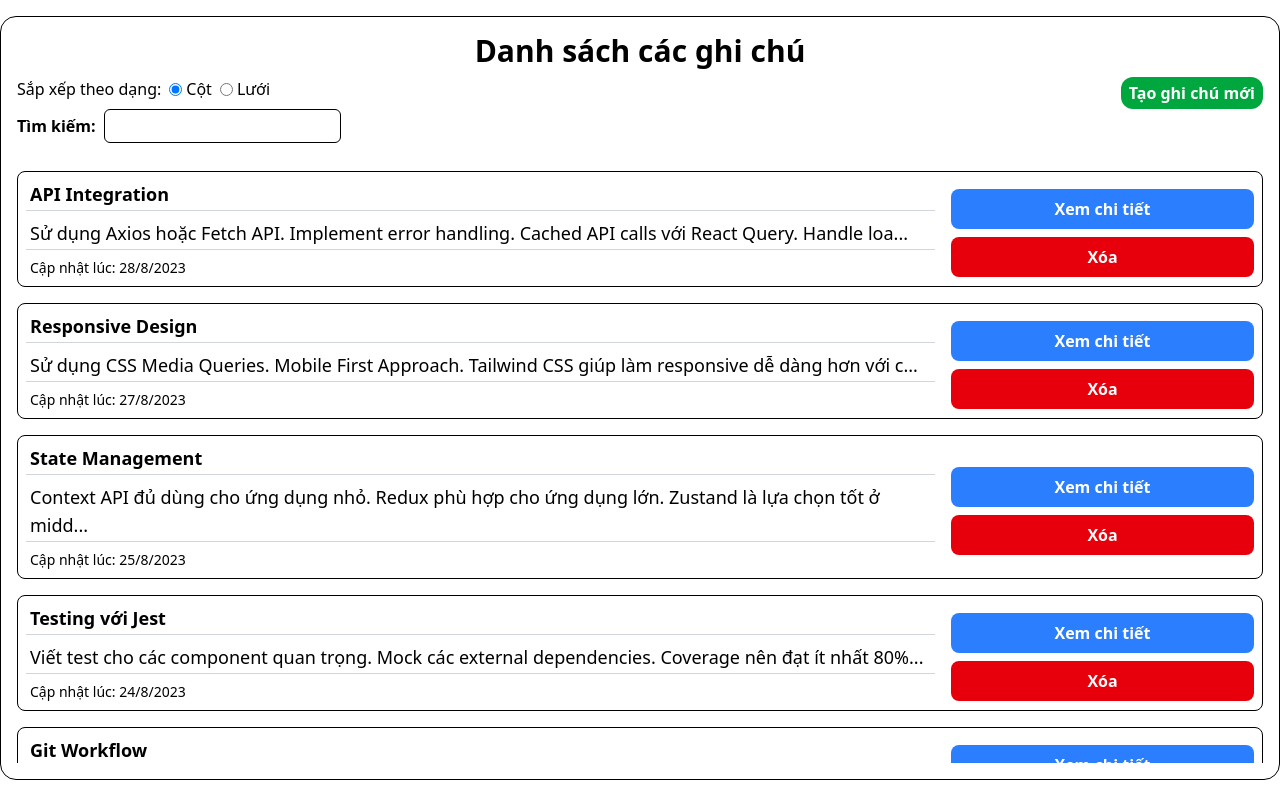
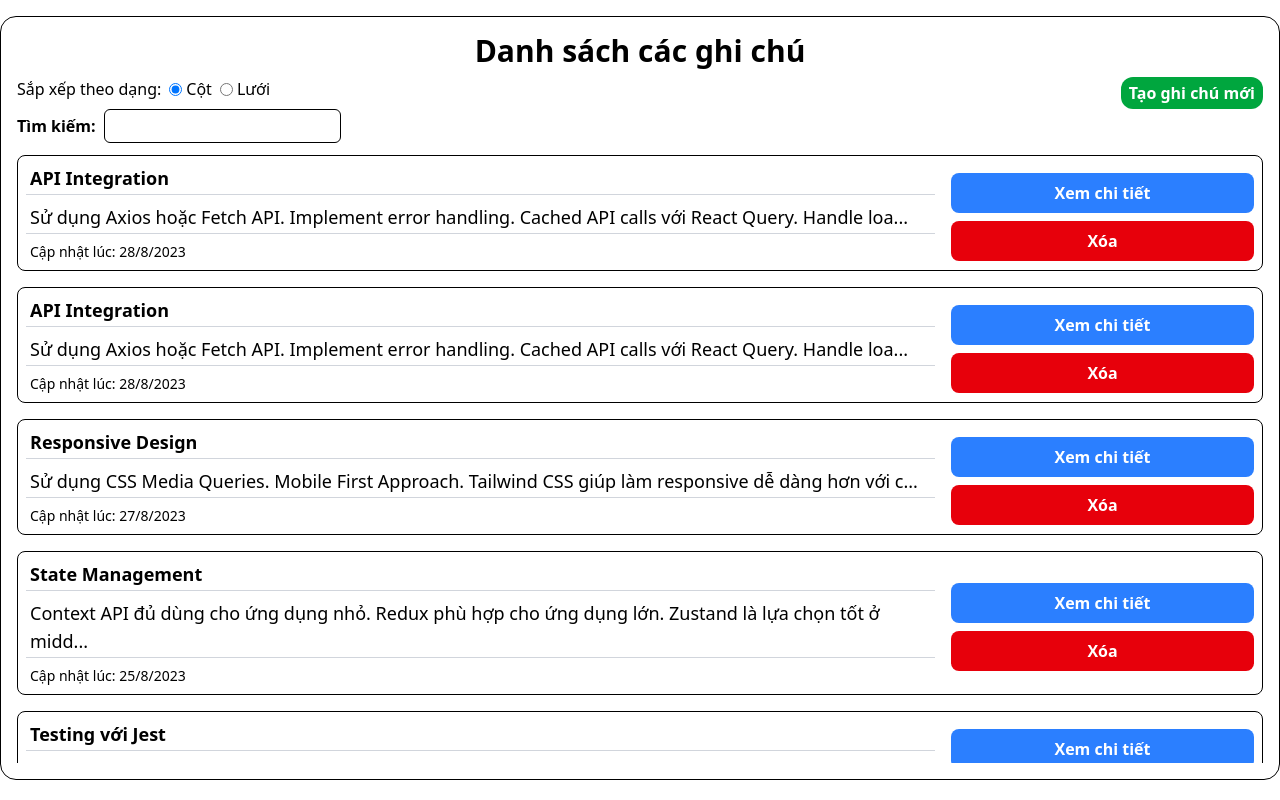
Before and after one commit to ngthcuong/Note-app, a React (Vite) app: page / in a window 1280 px wide. Built offline with nearby package versions, Linux system fonts and the light colour scheme.

Commit message:
feat: add classnames package and implement layout options in NoteCard and HomePage components

```diff
--- a/package.json
+++ b/package.json
@@ -13,6 +13,7 @@
     "@hookform/resolvers": "^5.2.1",
     "@reduxjs/toolkit": "^2.8.2",
     "@tailwindcss/vite": "^4.1.12",
+    "classnames": "^2.5.1",
     "react": "^19.1.1",
     "react-dom": "^19.1.1",
     "react-hook-form": "^7.62.0",
--- a/src/assets/mockPost.tsx
+++ b/src/assets/mockPost.tsx
@@ -73,4 +73,12 @@ export const mockPost: Note[] = [
     createdAt: new Date('2023-08-28'),
     updatedAt: new Date('2023-08-28'),
   },
+  {
+    id: '10',
+    title: 'API Integration',
+    content:
+      'Sử dụng Axios hoặc Fetch API. Implement error handling. Cached API calls với React Query. Handle loading và error states.',
+    createdAt: new Date('2023-08-28'),
+    updatedAt: new Date('2023-08-28'),
+  },
 ];
--- a/src/components/NoteCard.tsx
+++ b/src/components/NoteCard.tsx
@@ -1,11 +1,13 @@
 import type React from 'react';
 import type { Note } from '../interfaces/Note';
 import HighlightText from './HighlightText';
+import classNames from 'classnames';
 
 interface NoteCardProps extends Note {
   viewNote: (id: string) => void;
   deleteNote: (id: string) => void;
   searchKeyword?: string;
+  layout?: string;
 }
 
 // Destructuring
@@ -16,6 +18,7 @@ const NoteCard: React.FC<NoteCardProps> = ({
   updatedAt,
   viewNote,
   deleteNote,
+  layout = 'column',
   searchKeyword = '',
 }) => {
   // Giới hạn hiển thị nếu tiêu đề hoặc nội dung quá dài
@@ -28,7 +31,15 @@ const NoteCard: React.FC<NoteCardProps> = ({
     title.length > maxLength ? title.substring(0, maxLength) + '...' : title;
 
   return (
-    <div className='my-4 flex flex-col justify-between rounded-lg border p-2 sm:flex-row'>
+    <div
+      className={classNames(
+        'flex flex-col justify-between rounded-lg border p-2 sm:flex-row',
+        {
+          'md:flex-col': layout === 'grid',
+          'md:flex-row': layout === 'column',
+        }
+      )}
+    >
       {/* Nội dung chính của ghi chú */}
       <div className='mr-4 flex-3'>
         <div className='border-b-1 border-gray-300 pb-0.5 pl-1 font-bold sm:text-lg'>
@@ -47,7 +58,13 @@ const NoteCard: React.FC<NoteCardProps> = ({
       </div>
 
       {/* Các nút hành động */}
-      <div className='mt-2 flex flex-1 flex-row items-center justify-center gap-2 sm:flex-col'>
+      <div
+        className={classNames('mt-2 flex gap-2', {
+          'flex-1 flex-row items-center justify-center sm:flex-col':
+            layout === 'column',
+          'flex-col sm:flex-col md:flex-col': layout === 'grid',
+        })}
+      >
         <button
           type='button'
           className='max-h-fit w-full grow-1 cursor-pointer rounded-lg bg-blue-500 py-0.5 font-semibold text-white sm:py-2'
--- a/src/pages/HomePage.tsx
+++ b/src/pages/HomePage.tsx
@@ -4,6 +4,7 @@ import { useNavigate } from 'react-router-dom';
 import { useNotes } from '../contexts/NotesContext';
 import { useEffect, useState } from 'react';
 import type { Note } from '../interfaces/Note';
+import classNames from 'classnames';
 
 const HomePage: React.FC = () => {
   const navigate = useNavigate();
@@ -22,6 +23,8 @@ const HomePage: React.FC = () => {
 
   const [keyword, setKeyword] = useState<string>('');
   const [filteredNotes, setFilteredNotes] = useState<Note[]>(notes);
+  const [layout, setLayout] = useState<string>('column');
+  console.log(layout);
 
   const handleViewNote = (id: string) => {
     navigate(`/view-note/${id}`);
@@ -72,11 +75,18 @@ const HomePage: React.FC = () => {
                   id='column'
                   name='viewType'
                   defaultChecked
+                  onClick={() => setLayout('column')}
                 />
                 <label htmlFor='column'>Cột</label>
               </div>
               <div className='flex items-center gap-1'>
-                <input type='radio' value='grid' id='grid' name='viewType' />
+                <input
+                  type='radio'
+                  value='grid'
+                  id='grid'
+                  name='viewType'
+                  onClick={() => setLayout('grid')}
+                />
                 <label htmlFor='grid'>Lưới</label>
               </div>
             </form>
@@ -101,7 +111,15 @@ const HomePage: React.FC = () => {
       </div>
 
       {/* Danh sách ghi chú */}
-      <div className='mt-3 h-[calc(100vh-12rem)] overflow-y-auto'>
+      <div
+        className={classNames(
+          'mt-3 grid h-[calc(100vh-12rem)] gap-4 overflow-y-auto',
+          {
+            '': layout === 'column',
+            'grid grid-cols-2': layout === 'grid',
+          }
+        )}
+      >
         {filteredNotes.length === 0 && !keyword && (
           <div className='text-center text-xl'>
             Hiện không có ghi chú nào. Hãy tạo mới để hiển thị.
@@ -120,6 +138,7 @@ const HomePage: React.FC = () => {
                 {...item}
                 key={item.id}
                 searchKeyword={keyword}
+                layout={layout}
                 viewNote={() => handleViewNote(item.id)}
                 deleteNote={() => {
                   deleteNote(item.id);
```
Also changed, not shown: 1 other file (tests, documents, lock files or other folders).
